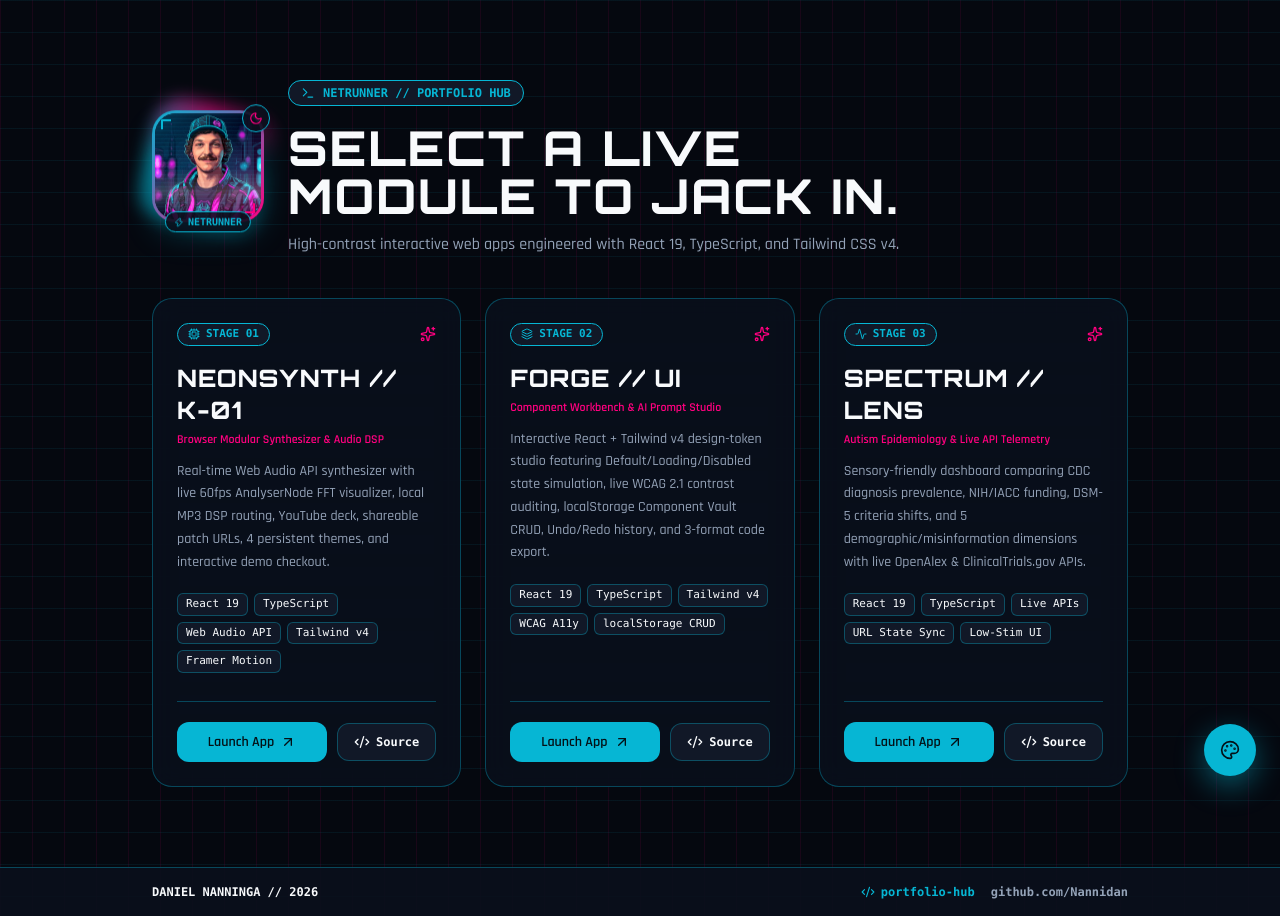
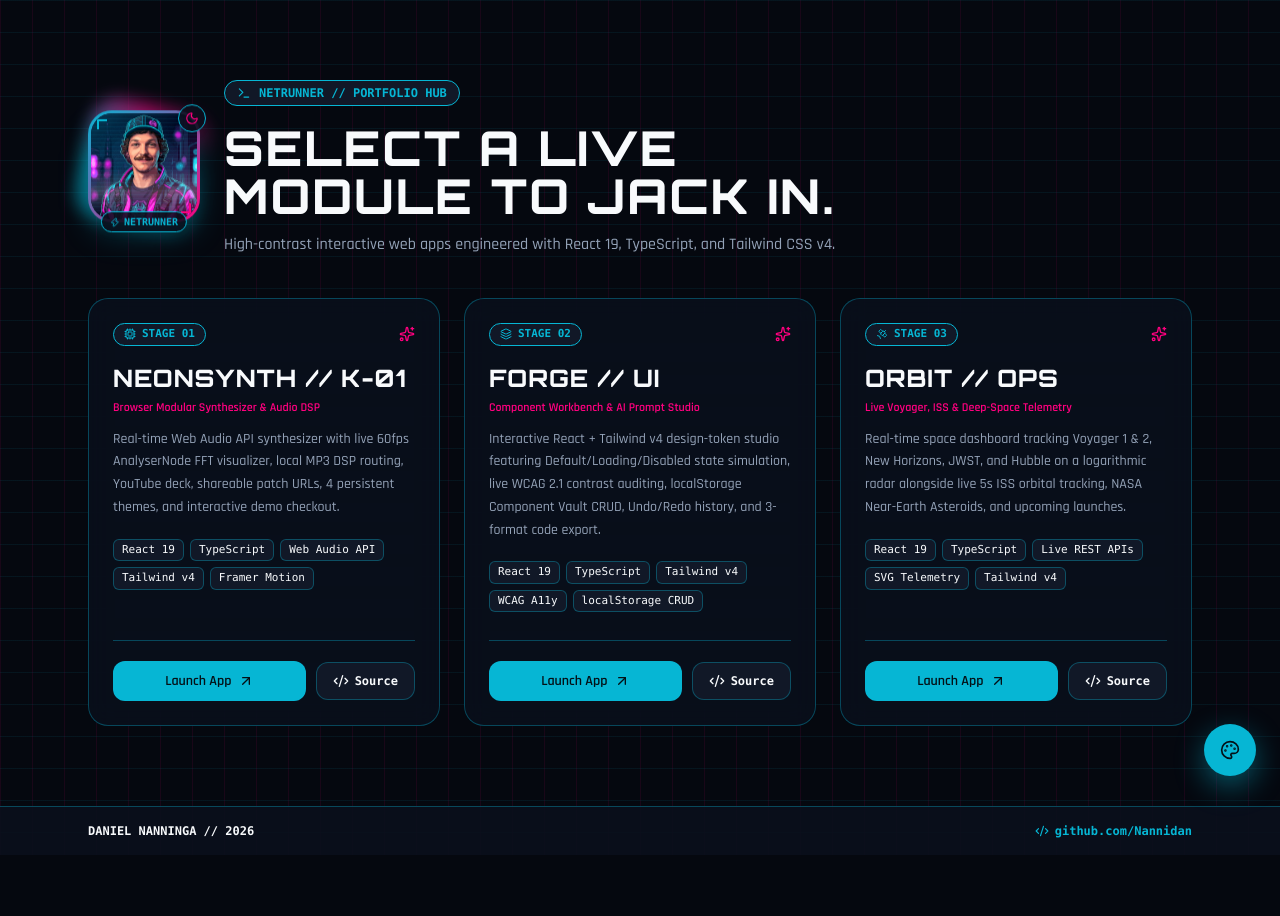
Before and after one commit to Nannidan/portfolio-hub, a React (Vite) app: page / in a window 1280 px wide. After the commit the page ends 855 px from the top, so only its background shows below. Built offline with nearby package versions, Linux system fonts and the light colour scheme.

Commit message:
Replace Spectrum Lens with ORBIT // OPS

```diff
--- a/src/App.tsx
+++ b/src/App.tsx
@@ -1,6 +1,5 @@
 import { useEffect, useRef, useState } from 'react'
 import {
-  Activity,
   ArrowUpRight,
   Code2,
   Cpu,
@@ -11,6 +10,7 @@ import {
   Monitor,
   Moon,
   Palette,
+  Satellite,
   Sparkles,
   Sun,
   Terminal,
@@ -32,7 +32,7 @@ interface Project {
   liveUrl: string
   repoUrl: string
   tags: string[]
-  icon: 'synth' | 'forge' | 'spectrum'
+  icon: 'synth' | 'forge' | 'orbit'
 }
 
 const PROJECTS: Project[] = [
@@ -61,16 +61,16 @@ const PROJECTS: Project[] = [
     icon: 'forge',
   },
   {
-    id: 'spectrum-lens',
+    id: 'orbit-ops',
     code: 'STAGE 03',
-    title: 'SPECTRUM // LENS',
-    tagline: 'Autism Epidemiology & Live API Telemetry',
+    title: 'ORBIT // OPS',
+    tagline: 'Live Voyager, ISS & Deep-Space Telemetry',
     description:
-      'Sensory-friendly dashboard comparing CDC diagnosis prevalence, NIH/IACC funding, DSM-5 criteria shifts, and 5 demographic/misinformation dimensions with live OpenAlex & ClinicalTrials.gov APIs.',
-    liveUrl: 'https://nannidan.github.io/spectrum-lens/',
-    repoUrl: 'https://github.com/Nannidan/spectrum-lens',
-    tags: ['React 19', 'TypeScript', 'Live APIs', 'URL State Sync', 'Low-Stim UI'],
-    icon: 'spectrum',
+      'Real-time space dashboard tracking Voyager 1 & 2, New Horizons, JWST, and Hubble on a logarithmic radar alongside live 5s ISS orbital tracking, NASA Near-Earth Asteroids, and upcoming launches.',
+    liveUrl: 'https://orbit-ops.vercel.app/',
+    repoUrl: 'https://github.com/Nannidan/orbit-ops',
+    tags: ['React 19', 'TypeScript', 'Live REST APIs', 'SVG Telemetry', 'Tailwind v4'],
+    icon: 'orbit',
   },
 ]
 
@@ -144,8 +144,7 @@ export default function App() {
 
   return (
     <div className="flex min-h-dvh flex-col justify-between">
-      {/* Main Splash Content */}
-      <main className="mx-auto flex w-full max-w-5xl flex-1 flex-col justify-center px-4 py-12 sm:px-6 lg:py-20">
+      <main className="mx-auto flex w-full max-w-6xl flex-1 flex-col justify-center px-4 py-12 sm:px-6 lg:py-20">
         <div className="flex flex-col items-start gap-6 sm:flex-row sm:items-center">
           <DynamicAvatar theme={theme} mode={mode} style={style} />
 
@@ -176,7 +175,6 @@ export default function App() {
           </div>
         </div>
 
-        {/* Project Cards */}
         <div className="mt-10 grid gap-6 md:grid-cols-2 lg:grid-cols-3">
           {PROJECTS.map((project) => (
             <article key={project.id} className="hub-card flex flex-col justify-between p-6">
@@ -195,7 +193,7 @@ export default function App() {
                     ) : project.icon === 'forge' ? (
                       <Layers className="h-3 w-3" />
                     ) : (
-                      <Activity className="h-3 w-3" />
+                      <Satellite className="h-3 w-3" />
                     )}
                     {project.code}
                   </span>
@@ -265,7 +263,6 @@ export default function App() {
         </div>
       </main>
 
-      {/* Footer */}
       <footer
         className="border-t"
         style={{
@@ -274,37 +271,25 @@ export default function App() {
         }}
       >
         <div
-          className="mx-auto flex max-w-5xl flex-wrap items-center justify-between gap-3 px-4 py-4 pr-20 text-xs sm:px-6"
+          className="mx-auto flex max-w-6xl flex-wrap items-center justify-between gap-3 px-4 py-4 pr-20 text-xs sm:px-6"
           style={{ color: 'var(--muted)' }}
         >
           <span className="font-mono font-semibold" style={{ color: 'var(--ink)' }}>
             DANIEL NANNINGA // 2026
           </span>
-          <div className="flex flex-wrap items-center gap-4">
           <a
-              href="https://github.com/Nannidan/portfolio-hub"
+            href="https://github.com/Nannidan"
             target="_blank"
             rel="noopener noreferrer"
             className="inline-flex items-center gap-1.5 font-mono font-semibold transition-opacity hover:opacity-80"
             style={{ color: 'var(--accent)' }}
           >
             <Code2 className="h-3.5 w-3.5" />
-              portfolio-hub
-            </a>
-            <a
-              href="https://github.com/Nannidan"
-              target="_blank"
-              rel="noopener noreferrer"
-              className="inline-flex items-center gap-1.5 font-mono font-semibold transition-opacity hover:opacity-80"
-              style={{ color: 'var(--muted)' }}
-            >
             github.com/Nannidan
           </a>
         </div>
-        </div>
       </footer>
 
-      {/* Floating Theme Popup Bubble Menu */}
       <div
         ref={menuRef}
         className="fixed right-4 bottom-4 z-50 flex flex-col items-end gap-3 sm:right-6 sm:bottom-6"
```
Also changed, not shown: src/types.ts (added, +43 -0 lines), 1 other file (tests, documents, lock files or other folders). Lines whose indentation alone changed are shown as unchanged.
